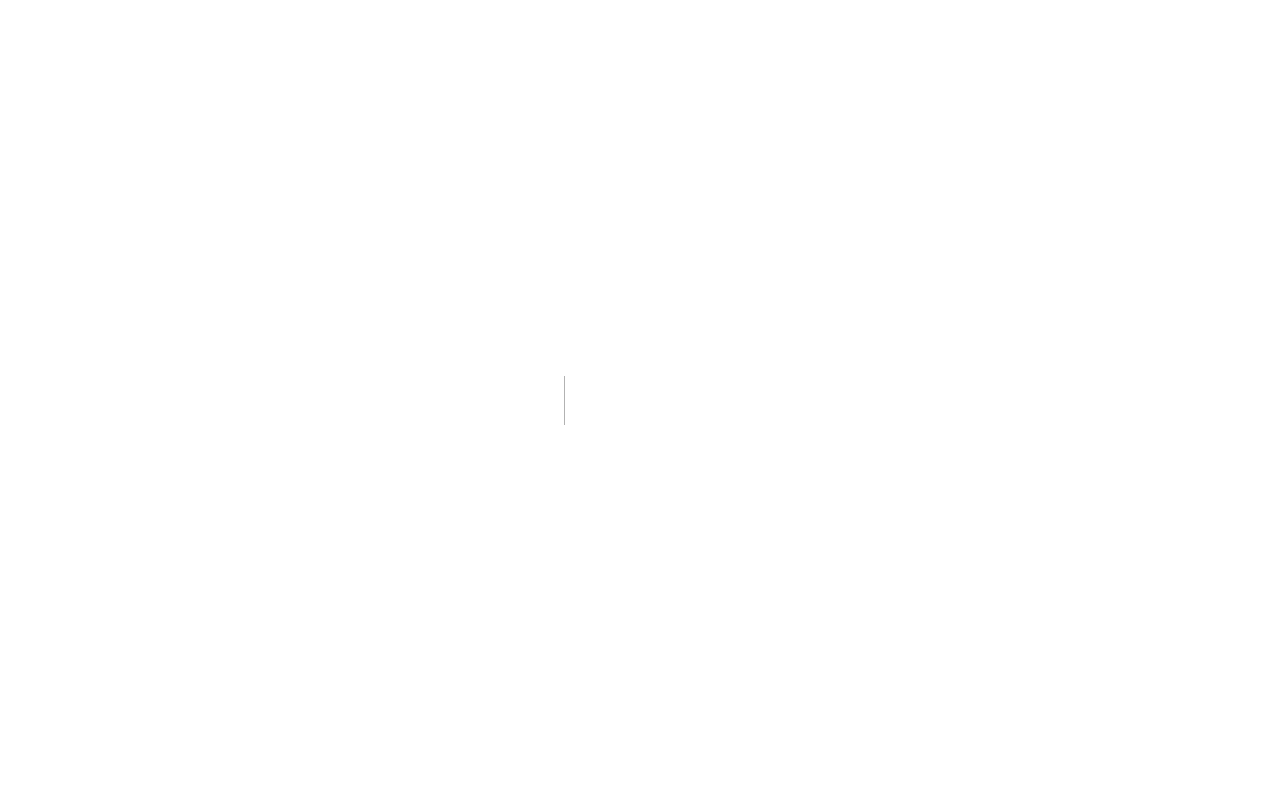
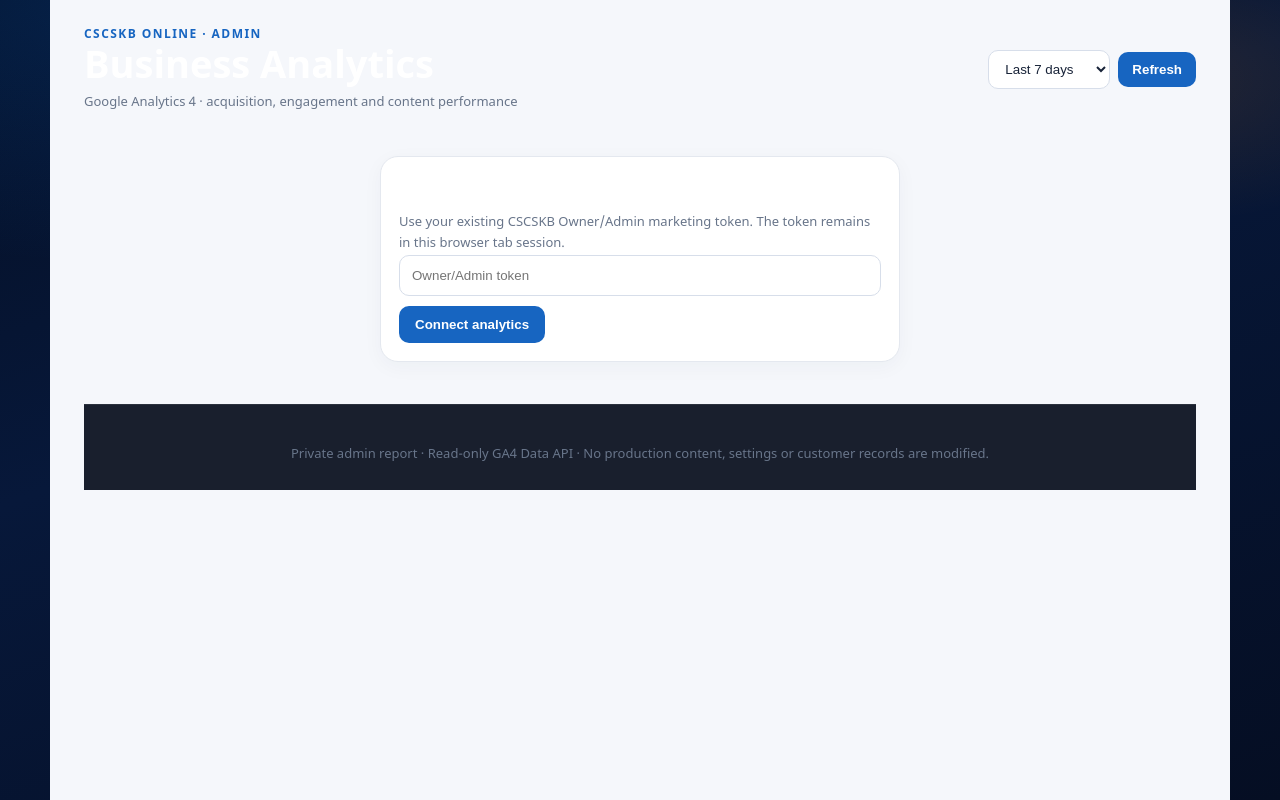
Before and after one commit to manutevari/cscskbonline, a Next.js app in the folder frontend/: page /admin/analytics in a window 1280 px wide. Before the commit this address had no page. Built offline with nearby package versions, Linux system fonts and the light colour scheme.

Commit message:
Add CSCSKB admin business analytics dashboard

```diff
--- /dev/null
+++ b/frontend/src/app/admin/analytics/page.tsx
@@ -0,0 +1,69 @@
+"use client";
+
+import { useCallback, useEffect, useState } from "react";
+
+type Dashboard = {
+  configured: boolean;
+  propertyId?: string;
+  rangeDays?: number;
+  generatedAt?: string;
+  error?: string;
+  summary?: { activeUsers: number; newUsers: number; sessions: number; pageViews: number; eventCount: number; engagementSeconds: number };
+  daily?: { date: string; activeUsers: number; sessions: number; pageViews: number }[];
+  channels?: { channel: string; sessions: number; newUsers: number }[];
+  pages?: { title: string; views: number; users: number }[];
+  events?: { name: string; count: number }[];
+};
+const panel: React.CSSProperties = { background: "#fff", border: "1px solid #e4e8ef", borderRadius: 18, padding: 18, boxShadow: "0 5px 20px rgba(20,40,80,.04)" };
+const muted: React.CSSProperties = { color: "#68758a", fontSize: 13 };
+const number = (n: number) => new Intl.NumberFormat("en-IN").format(Math.round(n || 0));
+const dateLabel = (date: string) => date.length === 8 ? new Date(Number(date.slice(0,4)), Number(date.slice(4,6))-1, Number(date.slice(6,8))).toLocaleDateString("en-IN",{day:"numeric",month:"short"}) : date;
+export default function AdminAnalyticsPage() {
+  const [token, setToken] = useState("");
+  const [range, setRange] = useState("7");
+  const [data, setData] = useState<Dashboard | null>(null);
+  const [busy, setBusy] = useState(false);
+  const [error, setError] = useState("");
+  const load = useCallback(async (auth: string, days: string) => {
+    setBusy(true); setError("");
+    try {
+      const response = await fetch("/api/admin/analytics?range=" + days, { headers: { Authorization: "Bearer " + auth }, cache: "no-store" });
+      const json = await response.json();
+      if (!response.ok) throw new Error(json.error || "Could not load GA4 data.");
+      setData(json);
+    } catch (e) { setError(e instanceof Error ? e.message : "Analytics request failed."); }
+    finally { setBusy(false); }
+  }, []);
+  useEffect(() => { const saved = sessionStorage.getItem("cscskb_marketing_token"); if (saved) { setToken(saved); void load(saved, range); } }, [load, range]);
+  const maxSessions = Math.max(1, ...(data?.daily || []).map(d => d.sessions));
+  const maxChannel = Math.max(1, ...(data?.channels || []).map(c => c.sessions));
+  const connect = () => { sessionStorage.setItem("cscskb_marketing_token", token); void load(token, range); };
+  return <main style={{ minHeight: "100vh", background: "#f5f7fb", color: "#182338", padding: "26px clamp(14px,3vw,34px) 56px", fontFamily: "var(--font-outfit),Arial,sans-serif" }}>
+    <div style={{ maxWidth: 1180, margin: "0 auto" }}>
+      <header style={{ display: "flex", justifyContent: "space-between", alignItems: "center", flexWrap: "wrap", gap: 14, marginBottom: 22 }}>
+        <div><div style={{ color: "#1765c1", fontWeight: 800, fontSize: 12, letterSpacing: ".12em" }}>CSCSKB ONLINE · ADMIN</div><h1 style={{ fontSize: "clamp(26px,4vw,38px)", margin: "5px 0" }}>Business Analytics</h1><p style={{ ...muted, margin: 0 }}>Google Analytics 4 · acquisition, engagement and content performance</p></div>
+        <div style={{ display: "flex", gap: 8, alignItems: "center", flexWrap: "wrap" }}>
+          <select aria-label="Date range" value={range} onChange={e => setRange(e.target.value)} style={{ padding: "10px 12px", border: "1px solid #d7deea", borderRadius: 10, background: "#fff", color: "#182338" }}><option value="7">Last 7 days</option><option value="28">Last 28 days</option><option value="90">Last 90 days</option></select>
+          <button onClick={() => token && void load(token, range)} disabled={!token || busy} style={{ border: 0, borderRadius: 10, padding: "10px 14px", background: "#1765c1", color: "#fff", fontWeight: 700, opacity: busy ? .6 : 1 }}>{busy ? "Refreshing…" : "Refresh"}</button>
+        </div>
+      </header>
+      {!token && <section style={{ ...panel, maxWidth: 520, margin: "42px auto" }}><h2 style={{ marginTop: 0 }}>Admin sign-in</h2><p style={muted}>Use your existing CSCSKB Owner/Admin marketing token. The token remains in this browser tab session.</p><input type="password" value={token} onChange={e => setToken(e.target.value)} onKeyDown={e => e.key === "Enter" && connect()} placeholder="Owner/Admin token" style={{ width: "100%", boxSizing: "border-box", padding: 12, border: "1px solid #d7deea", borderRadius: 10 }} /><button onClick={connect} disabled={!token || busy} style={{ marginTop: 10, border: 0, borderRadius: 10, padding: "11px 16px", background: "#1765c1", color: "#fff", fontWeight: 700 }}>Connect analytics</button></section>}
+      {error && <div role="alert" style={{ ...panel, borderColor: "#f0c3c0", color: "#a52d27", marginBottom: 16 }}>{error}</div>}
+      {data?.configured && data.summary && <>
+        <div style={{ ...muted, marginBottom: 12 }}>Property {data.propertyId} · Data through yesterday · Updated {data.generatedAt ? new Date(data.generatedAt).toLocaleString("en-IN") : "—"}</div>
+        <section style={{ display: "grid", gridTemplateColumns: "repeat(auto-fit,minmax(155px,1fr))", gap: 12, marginBottom: 14 }}>
+          {([{ label: "Active users", value: data.summary.activeUsers }, { label: "New users", value: data.summary.newUsers }, { label: "Sessions", value: data.summary.sessions }, { label: "Page views", value: data.summary.pageViews }, { label: "Events", value: data.summary.eventCount }, { label: "Avg. engagement", value: data.summary.activeUsers ? data.summary.engagementSeconds / data.summary.activeUsers : 0, duration: true }] as const).map(item => <article key={item.label} style={panel}><div style={muted}>{item.label}</div><div style={{ fontSize: 30, fontWeight: 800, marginTop: 7 }}>{item.duration ? Math.floor(item.value/60) + "m " + Math.round(item.value%60) + "s" : number(item.value)}</div></article>)}
+        </section>
+        <section style={{ ...panel, marginBottom: 14 }}><h2 style={{ margin: "0 0 16px", fontSize: 19 }}>Daily traffic trend</h2><div style={{ display: "grid", gridTemplateColumns: "repeat(7,minmax(0,1fr))", gap: 9, alignItems: "end", minHeight: 190 }}>{(data.daily || []).map(d => <div key={d.date} style={{ display: "flex", flexDirection: "column", alignItems: "center", gap: 6, minWidth: 0 }}><strong style={{ fontSize: 12 }}>{d.sessions}</strong><div title={d.sessions + " sessions"} style={{ width: "min(100%,48px)", height: Math.max(5, d.sessions/maxSessions*132), background: "#2875d0", borderRadius: "7px 7px 2px 2px" }} /><span style={{ ...muted, fontSize: 10 }}>{dateLabel(d.date)}</span></div>)}</div></section>
+        <section style={{ display: "grid", gridTemplateColumns: "repeat(auto-fit,minmax(280px,1fr))", gap: 14, marginBottom: 14 }}>
+          <article style={panel}><h2 style={{ margin: "0 0 12px", fontSize: 19 }}>Sessions by channel</h2>{(data.channels || []).map(c => <div key={c.channel} style={{ margin: "12px 0" }}><div style={{ display: "flex", justifyContent: "space-between", gap: 8, fontSize: 13 }}><span>{c.channel || "(not set)"}</span><strong>{number(c.sessions)}</strong></div><div style={{ height: 7, background: "#edf0f5", borderRadius: 9, marginTop: 6 }}><div style={{ width: (c.sessions/maxChannel*100)+"%", height: 7, background: "#2875d0", borderRadius: 9 }} /></div><div style={muted}>{number(c.newUsers)} new users</div></div>)}</article>
+          <article style={panel}><h2 style={{ margin: "0 0 12px", fontSize: 19 }}>Top pages</h2>{(data.pages || []).map((p,i) => <div key={p.title+i} style={{ padding: "10px 0", borderBottom: "1px solid #edf0f5" }}><div style={{ fontSize: 13, fontWeight: 650 }}>{p.title || "(not set)"}</div><div style={muted}>{number(p.views)} views · {number(p.users)} users</div></div>)}</article>
+        </section>
+        <section style={panel}><h2 style={{ margin: "0 0 12px", fontSize: 19 }}>Event counts</h2><div style={{ display: "grid", gridTemplateColumns: "repeat(auto-fit,minmax(145px,1fr))", gap: 10 }}>{(data.events || []).map(e => <div key={e.name} style={{ background: "#f5f8fc", borderRadius: 11, padding: 12 }}><div style={{ ...muted, overflowWrap: "anywhere" }}>{e.name}</div><strong style={{ fontSize: 22 }}>{number(e.count)}</strong></div>)}</div></section>
+      </>}
+      {data && !data.configured && <section style={panel}><h2>GA4 connection required</h2><p>{data.error}</p></section>}
+      {!data && !error && token && <section style={panel}>{busy ? "Loading GA4 reports…" : "Connect to load your analytics."}</section>}
+      <footer style={{ ...muted, marginTop: 24 }}>Private admin report · Read-only GA4 Data API · No production content, settings or customer records are modified.</footer>
+    </div>
+  </main>;
+}
```
